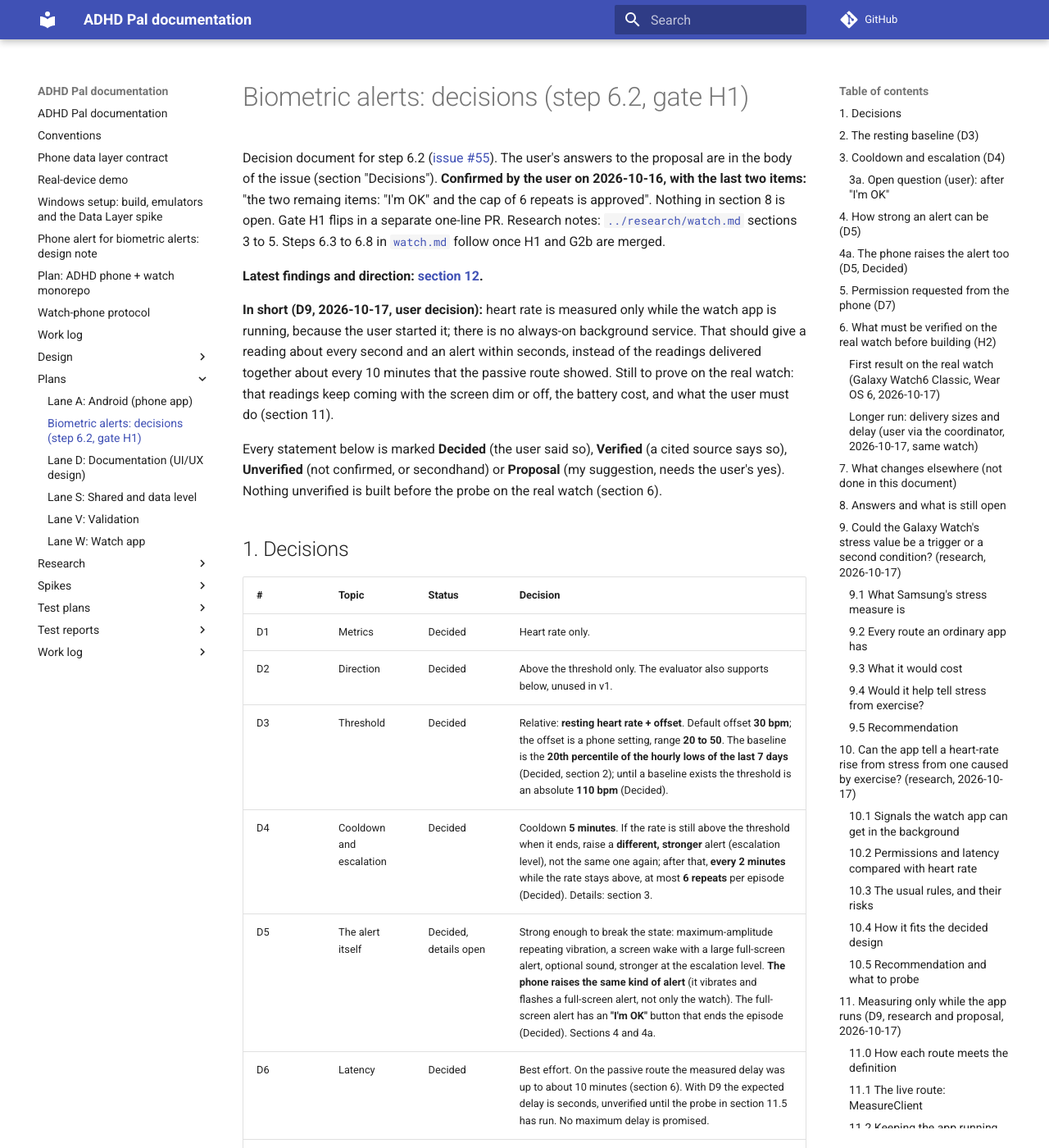
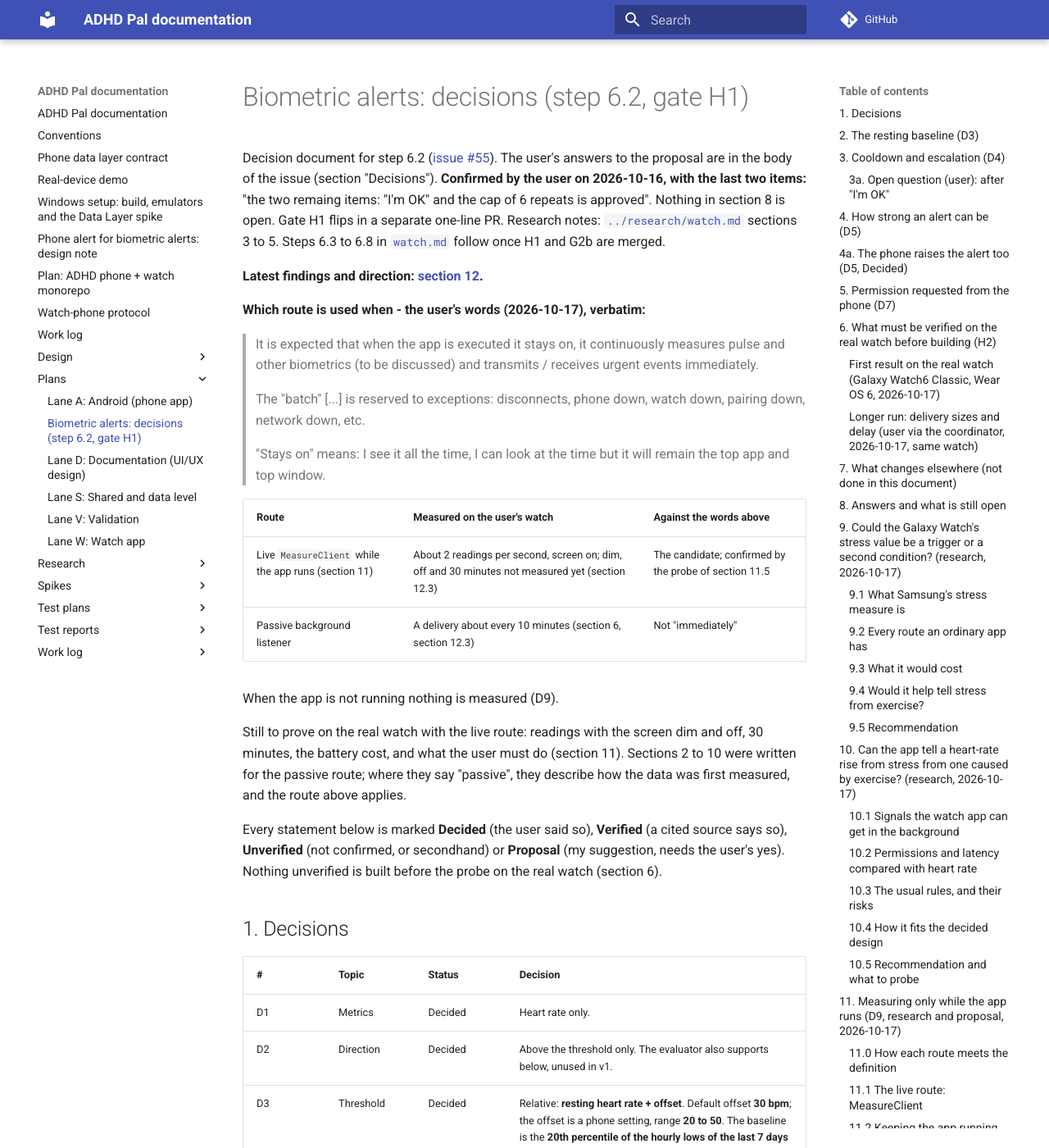
Before and after one commit to shlomoa/my-adhd-pal, an MkDocs documentation site: the page built from docs/plans/biometrics.md, in a window 1280 px wide and 1400 px high. Shown: the whole window at 82% size. Built offline with MkDocs 1.6.1 and Material for MkDocs 9.7.7, drawn with Linux system fonts in a browser that asks for light colours; comment, search, counter and statistics services are not loaded; some of the changed text lies outside the part shown.

Commit message:
Biometrics: which route is used when (#213)
* Handoff: approved W4 aurora reference image for the docs lane

Co-Authored-By: Claude Sonnet 5.5 <noreply@anthropic.com>
Claude-Session: https://claude.ai/code/session_01TMxtFMs2xYeSu29sQZPCm1

* Biometrics: findings and direction so far (section 12); delete the unused handoff image (the approved W4 is in docs/design/images)

Co-Authored-By: Claude Sonnet 5.5 <noreply@anthropic.com>
Claude-Session: https://claude.ai/code/session_01TMxtFMs2xYeSu29sQZPCm1

* Biometrics section 12: drop batch wording and the reading of Google's text

Co-Authored-By: Claude Sonnet 5.5 <noreply@anthropic.com>
Claude-Session: https://claude.ai/code/session_01TMxtFMs2xYeSu29sQZPCm1

* Biometrics: which route is used when; align the passive-route wording

Co-Authored-By: Claude Sonnet 5.5 <noreply@anthropic.com>
Claude-Session: https://claude.ai/code/session_01TMxtFMs2xYeSu29sQZPCm1

* Biometrics: 'stays on' means top app and window

Co-Authored-By: Claude Sonnet 5.5 <noreply@anthropic.com>
Claude-Session: https://claude.ai/code/session_01TMxtFMs2xYeSu29sQZPCm1

* Biometrics: route table uses the user's words only

Co-Authored-By: Claude Sonnet 5.5 <noreply@anthropic.com>
Claude-Session: https://claude.ai/code/session_01TMxtFMs2xYeSu29sQZPCm1

---------

Co-authored-by: Claude <noreply@anthropic.com>

```diff
--- a/docs/plans/biometrics.md
+++ b/docs/plans/biometrics.md
@@ -8,10 +8,23 @@ separate one-line PR. Research notes: [`../research/watch.md`](../research/watch
 
 **Latest findings and direction: [section 12](#12-findings-and-direction-so-far-2026-10-17).**
 
-**In short (D9, 2026-10-17, user decision):**
-heart rate is measured only while the watch app is running, because the user started it; there is no always-on background service.
-That should give a reading about every second and an alert within seconds, instead of the readings delivered together about every 10 minutes that the passive route showed.
-Still to prove on the real watch: that readings keep coming with the screen dim or off, the battery cost, and what the user must do (section 11).
+**Which route is used when - the user's words (2026-10-17), verbatim:**
+
+> It is expected that when the app is executed it stays on, it continuously measures pulse and other biometrics (to be discussed) and transmits / receives urgent events immediately.
+>
+> The "batch" [...] is reserved to exceptions: disconnects, phone down, watch down, pairing down, network down, etc.
+>
+> "Stays on" means: I see it all the time, I can look at the time but it will remain the top app and top window.
+
+| Route | Measured on the user's watch | Against the words above |
+|---|---|---|
+| Live `MeasureClient` while the app runs (section 11) | About 2 readings per second, screen on; dim, off and 30 minutes not measured yet (section 12.3) | The candidate; confirmed by the probe of section 11.5 |
+| Passive background listener | A delivery about every 10 minutes (section 6, section 12.3) | Not "immediately" |
+
+When the app is not running nothing is measured (D9).
+
+Still to prove on the real watch with the live route: readings with the screen dim and off, 30 minutes, the battery cost, and what the user must do (section 11).
+Sections 2 to 10 were written for the passive route; where they say "passive", they describe how the data was first measured, and the route above applies.
 
 Every statement below is marked **Decided** (the user said so), **Verified** (a cited source says so), **Unverified** (not
 confirmed, or secondhand) or **Proposal** (my suggestion, needs the user's yes). Nothing unverified is built before the probe
@@ -62,7 +75,7 @@ as measured: readings were delivered together, up to about 600 at a time spannin
   These are secondhand and possibly outdated.
 
 **Baseline (Decided).** The user accepted the baseline as defined here (2026-10-16): "The baseline as you defined it is accepted by me."
-It is derived on the watch from passive samples (no new permission, works without Samsung Health):
+It is derived on the watch from the heart-rate readings of the running app (no new permission, works without Samsung Health):
 
 1. For each hour with at least 3 samples, keep the **median of the lowest 3 consecutive samples**. Keep only these hourly
    numbers (and their timestamps) for the last 7 days: they are a derived statistic, not raw readings, and are never logged
@@ -214,7 +227,7 @@ A short probe (debug-only, 6.4 first task) on the Galaxy Watch6 Classic:
 
 1. `getCapabilitiesAsync()` reports passive `HEART_RATE_BPM`.
 2. Register a passive listener; record arrival times and sample counts with the screen on, off and while the watch sits on a
-   desk, for at least 24 hours. This sets what "best effort" means (D6) and whether the 24-hourly-values baseline in section 2
+   desk, for at least 24 hours (done as far as needed: the results below show the passive route cannot give "immediately"; the live route replaces it, section 11). This sets what "best effort" means (D6) and whether the 24-hourly-values baseline in section 2
    is reachable. If readings arrive only every several minutes, or not at all in the background, the user decides whether
    biometric alerts are still worth building (Samsung may restrict third-party background heart rate:
    [forum thread](https://forum.developer.samsung.com/t/read-heart-rate-every-5-minutes-in-background-service-on-wear-os/34328),
@@ -281,7 +294,7 @@ What this shows (Verified on the device, one watch, wrist state partly unknown):
 | End-episode item phone to watch (path, body, urgent), protocol 1.2 | Shared lane | "I'm OK" on the phone ends the episode on the watch (section 4a) |
 | Phone raises its own alert when an `/alert` arrives: alarm-channel notification, repeating maximum vibration, flashing full-screen alert, level 2 stronger (section 4a) | Android lane | D5 |
 | `EpisodeEvaluator` and `BaselineTracker` (in `:protocol`, `alerts/`): resting-relative threshold, escalation level, episode end (replace the first `AlertEvaluator` with absolute thresholds, deleted) | Watch lane (6.5), tests first (TC-W-086 to 089, 120 to 131, 138) | D3, D4 |
-| Passive listener, baseline store (hourly values), alert activity with full-screen intent, vibration patterns | Watch lane (6.3, 6.4, 6.6) | D5 |
+| Live measure service (section 11), baseline store (hourly values), alert activity with full-screen intent, vibration patterns | Watch lane (6.3, 6.4, 6.6) | D5 |
 | Play declaration for the full-screen intent | Step 7.x | section 4 |
 
 ## 8. Answers and what is still open
@@ -338,7 +351,7 @@ Each statement is marked **Verified** (an official page I read, cited), **Second
 
 | Route | Does it give the stress value? | What I found |
 |---|---|---|
-| Health Services on Wear OS (our current route) | **No.** Verified | The data types required for passive monitoring are heart rate, steps, distance, speed, calories, elevation and floors; heart-rate variability, inter-beat interval and stress do not appear ([Google](https://developer.android.com/health-and-fitness/health-services/compatibility)). A given watch may add types; the capabilities call lists them (**Unverified** for this watch). |
+| Health Services on Wear OS (the route of section 11) | **No.** Verified | The data types required for passive monitoring are heart rate, steps, distance, speed, calories, elevation and floors; heart-rate variability, inter-beat interval and stress do not appear ([Google](https://developer.android.com/health-and-fitness/health-services/compatibility)). A given watch may add types; the capabilities call lists them (**Unverified** for this watch). |
 | Samsung Health Sensor SDK (watch, Galaxy Watch4 and later) | **No stress tracker.** Verified | Continuous trackers: accelerometer, heart rate (its inter-beat interval "can be used to calculate HRV"), PPG, skin temperature; on demand: body composition, ECG. It does not share data with Samsung Health. **Developer mode is "intended only for testing or debugging your app. It is not intended for app users"; to distribute an app you must join the Samsung Partner Program** ([Samsung FAQ](https://developer.samsung.com/health/sensor/faq.html)). |
 | Samsung Health Data SDK (phone) | **No stress, no HRV type.** Verified | The release notes list heart rate, sleep, sleep apnea, irregular rhythm notification, energy score, skin temperature, steps and others, with user consent for all reads; the access code for developer mode and distribution come through the partner program ([Samsung](https://developer.samsung.com/health/data/release-note.html)). Its energy score is derived from HRV (**Secondhand**) but is a different value. |
 | Health Connect (phone) | **Probably not.** Mixed | A heart-rate-variability record type exists (`HeartRateVariabilityRmssdRecord`, API 34; Verified, [Android](https://developer.android.com/reference/kotlin/androidx/health/connect/client/records/HeartRateVariabilityRmssdRecord)); I saw no stress record type (**Unverified**: I did not read the whole type list). Whether Samsung Health writes HRV or stress there: **Secondhand and conflicting**, a sync vendor's page says overnight HRV and a stress score are written ([FitMesh](https://www.fitmesh.fit/en/sync/galaxy-watch/watch-6)); a Samsung forum thread suggests HRV may need the privileged partnership ([Samsung forum](https://forum.developer.samsung.com/t/hrv-heart-rate-variability-heart-rate/41364)). The user can check the Health Connect data-sources screen on the phone for what Samsung Health writes. |
@@ -396,8 +409,8 @@ Each statement is marked **Verified** (an official page I read, cited), **Second
 ### 10.2 Permissions and latency compared with heart rate
 
 - **Permission.** One more runtime permission, `ACTIVITY_RECOGNITION` (Verified, above), on top of the heart-rate ones; it fits the phone onboarding of D7 the same way (whether `pm grant` and a remote prompt work for it: **Unverified**, the heart-rate permissions did on this watch).
-- **Latency.** Google ([monitor in the background](https://developer.android.com/health-and-fitness/health-services/monitor-background), Verified): "When you receive data in the background, it is delivered in batches." and "Use the timestamps included within these objects rather than the time they were received by your app to determine the correct ordering of events." Our measurement for heart rate: one delivery of 318 samples 7 min 41 s after start (section 6). So movement data from the same route is expected to be as late as heart rate: each heart-rate sample can be judged against the steps in the minutes *before its own timestamp*, and the delay only moves the alert time (D6, best effort). Whether steps and heart rate really come in the same delivery on this watch: **Unverified**, the probe below shows it.
-- **Battery.** Passive steps and activity state come from the same background channel as heart rate (small extra cost, **Unverified**); a raw accelerometer listener is the expensive option.
+- **Latency.** Google ([monitor in the background](https://developer.android.com/health-and-fitness/health-services/monitor-background), Verified): "When you receive data in the background, it is delivered in batches." and "Use the timestamps included within these objects rather than the time they were received by your app to determine the correct ordering of events." Our measurement for heart rate: one delivery of 318 samples 7 min 41 s after start (section 6). So movement data from this passive route is as late as heart rate; with the live route (section 11) this needs its own measurement: each heart-rate sample can be judged against the steps in the minutes *before its own timestamp*, and the delay only moves the alert time (D6, best effort). Whether steps and heart rate really come in the same delivery on this watch: **Unverified**, the probe below shows it.
+- **Battery.** Steps and activity state read in the background come from the same channel as passive heart rate (small extra cost, **Unverified**; not measured for the live route); a raw accelerometer listener is the expensive option.
 
 ### 10.3 The usual rules, and their risks
 
@@ -442,9 +455,9 @@ not as an always-on background service. Nothing below is built. Where something
 
 | Route | Continuous | Immediate (seconds) | Local response, report to the phone | Status |
 |---|---|---|---|---|
-| Passive listener service (background) | Yes | **No**: measured delay up to about 10 minutes (section 6) | Yes | Measured |
-| Passive callback while the app runs | Yes | The page says "a slightly faster rate" than the service, not quantified | Yes | Unverified, not probed |
-| Live `MeasureClient` while the app runs (11.1) | Expected, about once per second | Expected seconds | Yes | Unverified, probe in 11.5 |
+| Passive listener service (background) | Yes | **No**: measured delay up to about 10 minutes (section 6) | Yes | Measured; not used for alerts |
+| Passive callback while the app runs | Yes | The page says "a slightly faster rate" than the service, not quantified | Yes | Unverified, not probed; not used |
+| Live `MeasureClient` while the app runs (11.1) | Yes: about 2 readings per second, screen on (section 12.3) | Yes: within about a second, screen on | Yes | Measured with the screen on; dim, off and 30 minutes open (11.5) |
 | `ExerciseClient` | Yes | See the Google text in 11.1 | Yes | Not chosen: it is for workouts |
 
 ### 11.1 The live route: `MeasureClient`
```
Also changed, not shown: other parts of docs/plans/biometrics.md (+1 -1 lines).
